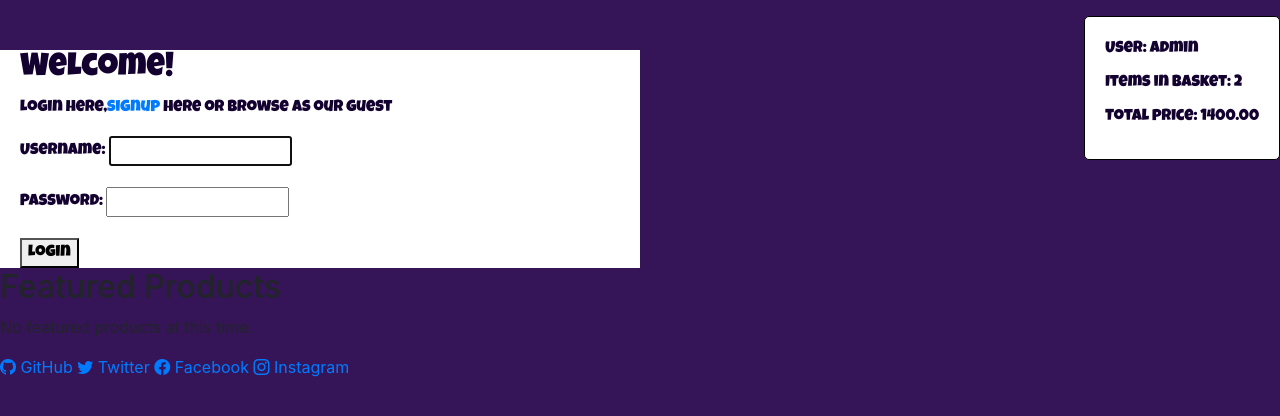
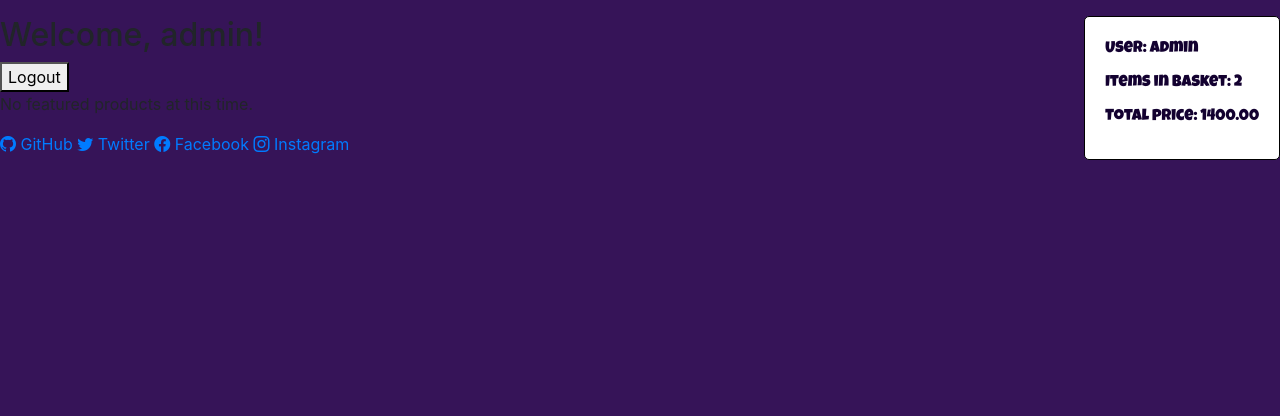
Before and after one commit to JoeMille/django-u, a Django app: page /index/ in a window 1280 px wide. Shown: the part 320-736 px from the top of the page. Run offline with Django 3.2, Linux system fonts and the light colour scheme; a user stored in the database is signed in; data comes from the database, SQL or seed files in the repository; some libraries are stand-ins or nearby versions.

Commit message:
Created logout function, removing the login form applying a unique user welcome message in its place

```diff
--- a/ecommerce/catalog/templates/catalog/base.html
+++ b/ecommerce/catalog/templates/catalog/base.html
@@ -17,7 +17,6 @@
     <section class="site-nav">
         <nav>
             <ul>
-
                 <li><a href="{% url 'index' %}">Home</a></li>
                 <li><a href="{% url 'register' %}">Register</a></li>
                 <li><a href="{% url 'products' %}">Products</a></li>
--- a/ecommerce/catalog/templates/catalog/index.html
+++ b/ecommerce/catalog/templates/catalog/index.html
@@ -4,6 +4,15 @@
 
 <!--Page Content-->
 
+{% if user.is_authenticated %}
+  <div class="user-greeting">
+    <h2>Welcome, {{ user.username }}!</h2>
+    <form action="{% url 'logout' %}" method="post">
+      {% csrf_token %}
+      <button type="submit">Logout</button>
+    </form>
+  </div>
+{% else %}
   <div class="index-page-welcome">
     <h2>Welcome!</h2>
     <p>Login here,<a href="{% url 'register' %}">signup</a> here or browse as our guest</p>
@@ -13,10 +22,10 @@
       <button type="submit">Login</button>
     </form>
   </div>
+{% endif %}
 
 <!-- Featured Products -->
 <div class="featured-products">
-  <h2>Featured Products</h2>
   {% for product in featured_products %}
     <div class="product">
       <h3>{{ product.title }}</h3>
```
Lines whose indentation alone changed are shown as unchanged.
